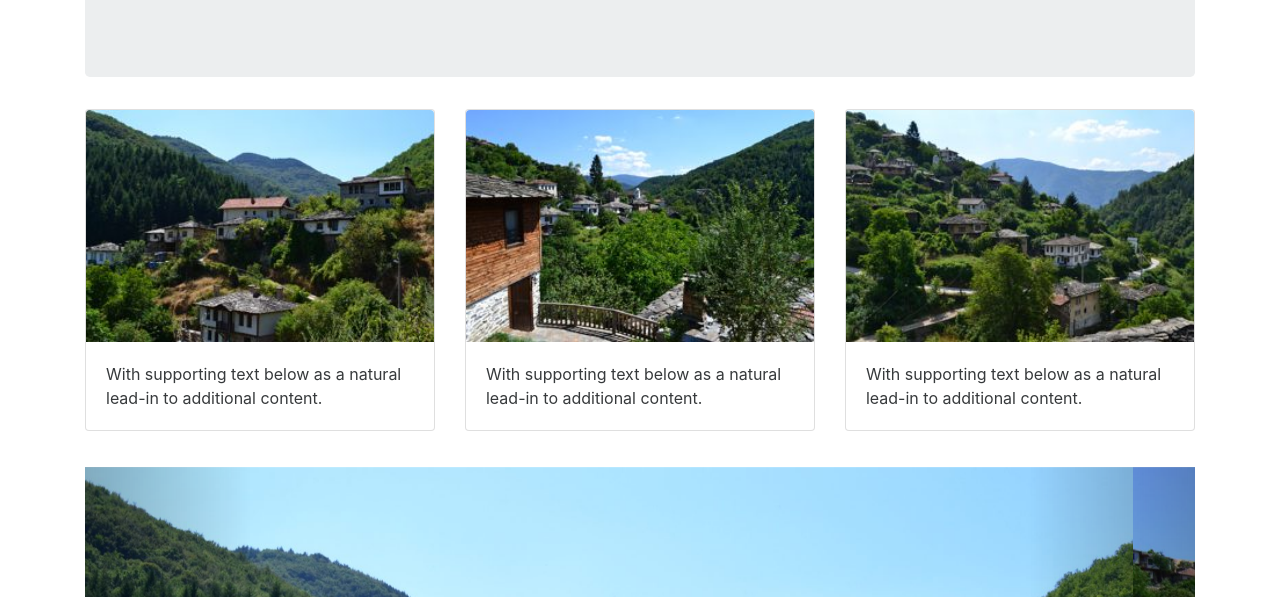
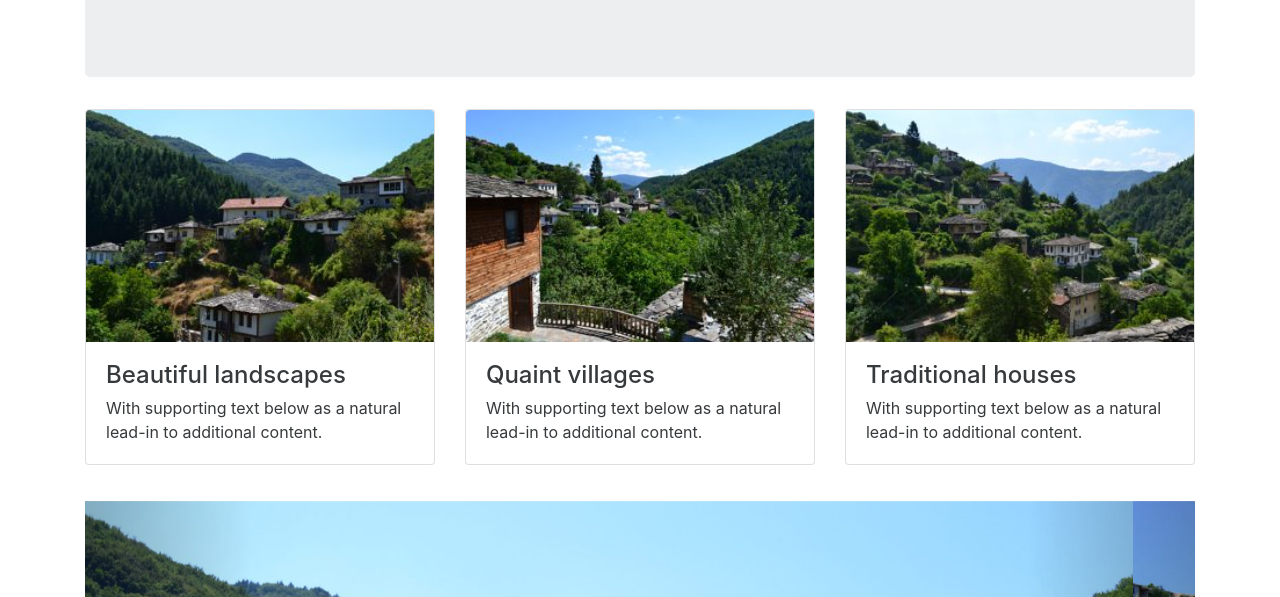
Before and after one commit to alanorth/kosovo-guest-house, a website: page index.html in a window 1280 px wide. Shown: the part 203-800 px from the top of the page. Drawn offline with Linux system fonts and the light colour scheme.

Commit message:
index.html: Add headers to cards

```diff
--- a/index.html
+++ b/index.html
@@ -51,6 +51,7 @@
           <div class="card">
             <img class="card-img-top" src="img/card-magical.jpg" srcset="img/card-magical.jpg 1x, img/card-magical-2x.jpg 2x" alt="Magical">
             <div class="card-block">
+              <h4>Beautiful landscapes</h4>
               <p class="card-text">With supporting text below as a natural lead-in to additional content.</p>
             </div>
           </div>
@@ -60,6 +61,7 @@
           <div class="card">
             <img class="card-img-top" src="img/card-inspiring.jpg" srcset="img/card-inspiring.jpg 1x, img/card-inspiring-2x.jpg 2x" alt="Inspiring">
             <div class="card-block">
+              <h4>Quaint villages</h4>
               <p class="card-text">With supporting text below as a natural lead-in to additional content.</p>
             </div>
           </div>
@@ -69,6 +71,7 @@
           <div class="card">
             <img class="card-img-top" src="img/card-beautiful.jpg" srcset="img/card-beautiful.jpg 1x, img/card-beautiful-2x.jpg 2x" alt="Beautiful">
             <div class="card-block">
+              <h4>Traditional houses</h4>
               <p class="card-text">With supporting text below as a natural lead-in to additional content.</p>
             </div>
           </div>
```
